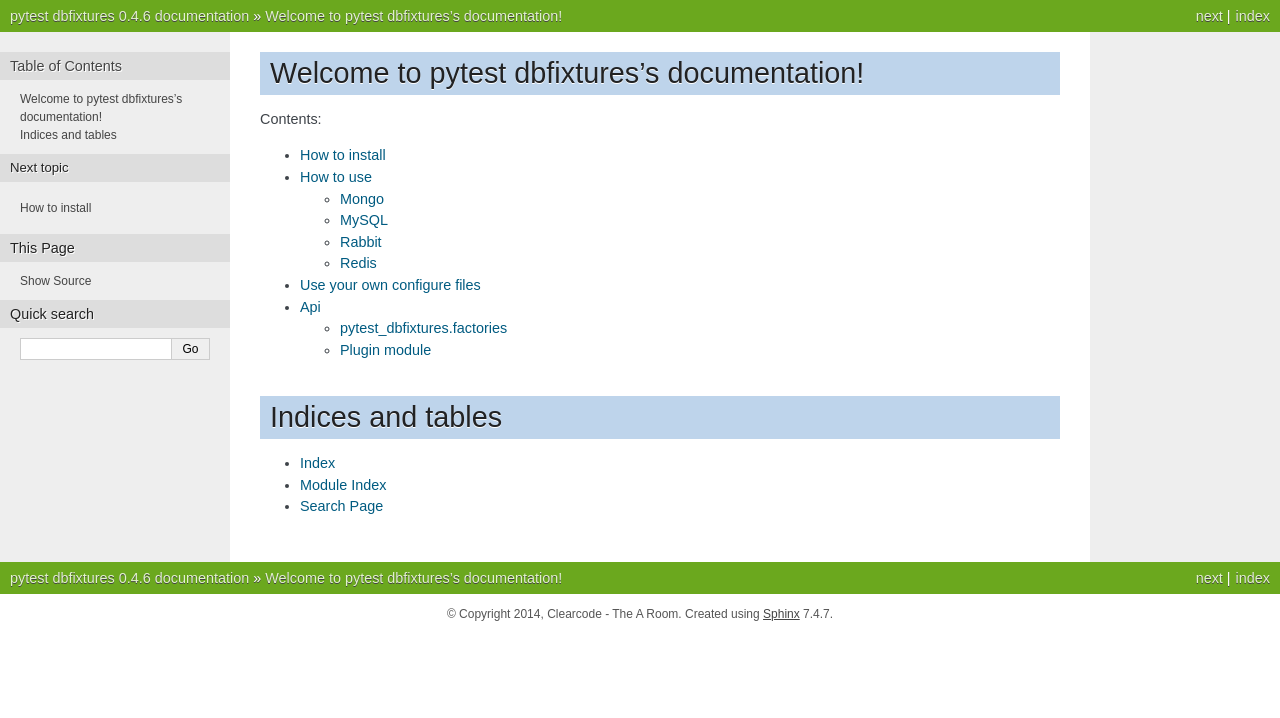
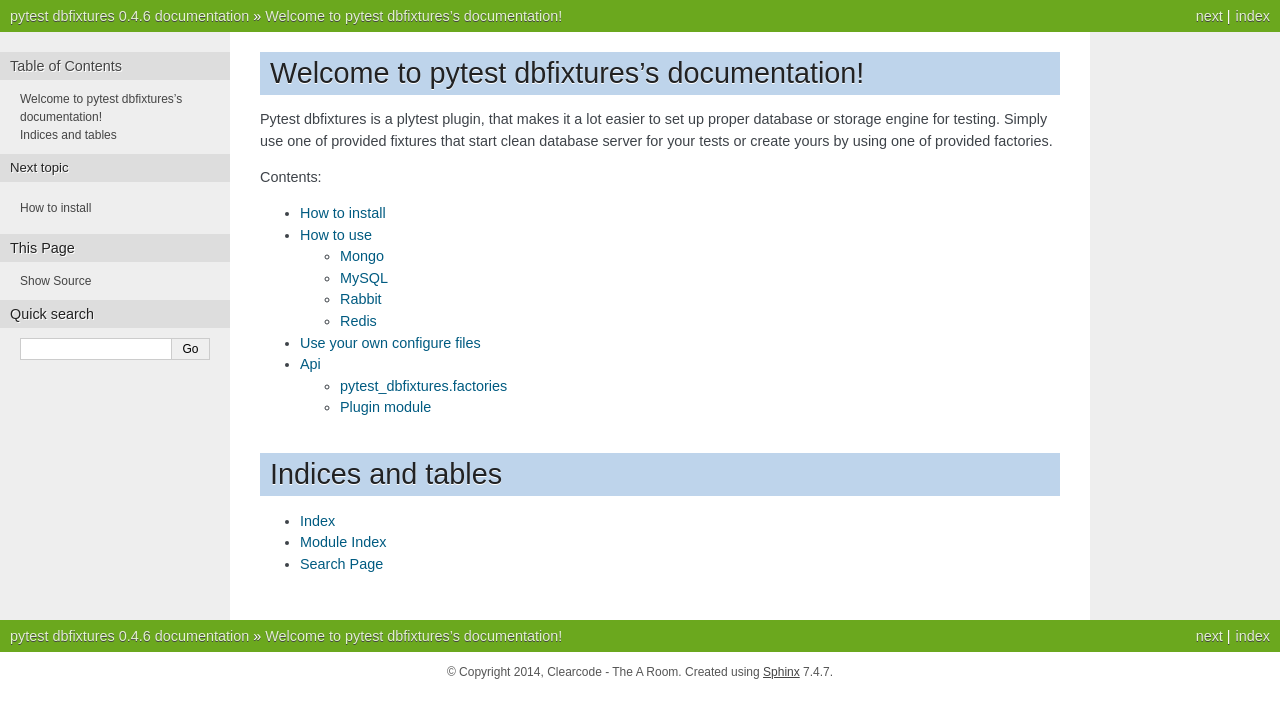
Before and after one commit to ClearcodeHQ/pytest-dbfixtures, a Sphinx documentation site: the page built from docs/index.rst, in a window 1280 px wide. Shown: the top 718 px of the page. Built offline with Sphinx 7.4.7, drawn with Linux system fonts in a browser that asks for light colours; some of the changed lines change nothing that is shown.

Commit message:
intro text for docs

```diff
--- a/docs/conf.py
+++ b/docs/conf.py
@@ -13,7 +13,6 @@
 
 import sys
 import os
-import re
 
 # If extensions (or modules to document with autodoc) are in another directory,
 # add these directories to sys.path here. If the directory is relative to the
@@ -45,20 +44,16 @@
 project = u'pytest dbfixtures'
 copyright = u'2014, Clearcode - The A Room'
 
-
-here = os.path.dirname(__file__)
-with open(os.path.join(here, '..', 'pytest_dbfixtures', '__init__.py')) as v_file:
-    package_version = re.compile(
-        r".*__version__ = '(.*?)'", re.S).match(v_file.read()).group(1)
+from pytest_dbfixtures import __version__
 
 # The version info for the project you're documenting, acts as replacement for
 # |version| and |release|, also used in various other places throughout the
 # built documents.
 #
 # The short X.Y version.
-version = package_version
+version = __version__
 # The full version, including alpha/beta/rc tags.
-release = package_version
+release = __version__
 
 # The language for content autogenerated by Sphinx. Refer to documentation
 # for a list of supported languages.
--- a/docs/index.rst
+++ b/docs/index.rst
@@ -5,6 +5,11 @@
 
 Welcome to pytest dbfixtures's documentation!
 =============================================
+
+Pytest dbfixtures is a plytest plugin, that makes it a lot easier
+to set up proper database or storage engine for testing. Simply use one of
+provided fixtures that start clean database server for your tests or create
+yours by using one of provided factories.
 
 Contents:
 
```
